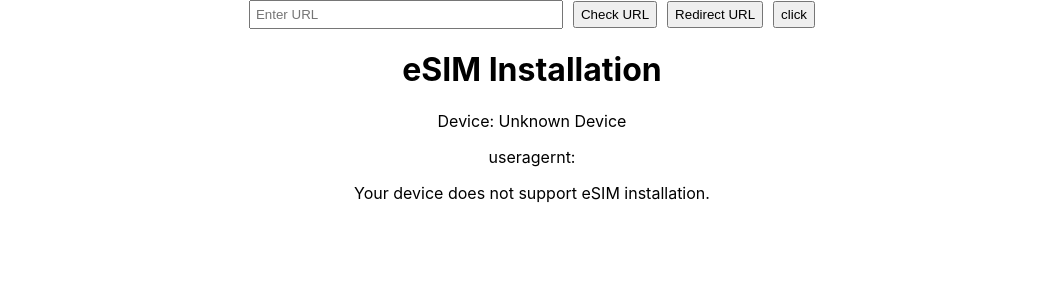
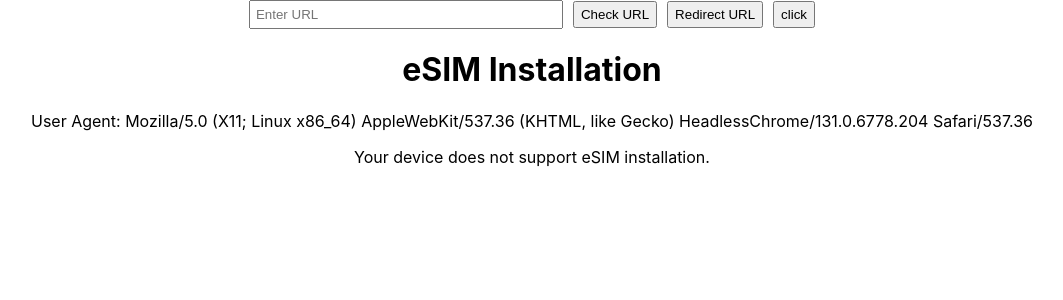
Before and after one commit to jaydipsonani/urlChecker, a React (Create React App) app: page / in a window 1280 px wide. Shown: the top 300 px of the page, without its empty margins (108-1171 px from the left). Built offline with nearby package versions, Linux system fonts and the light colour scheme.

Commit message:
Update eSIMChecker.js

```diff
--- a/src/eSIMChecker.js
+++ b/src/eSIMChecker.js
@@ -1,74 +1,141 @@
-import { useEffect, useState } from 'react';
+// import { useEffect, useState } from 'react';
 
-// Function to detect platform and possible eSIM support based on user agent
+// // Function to detect platform and possible eSIM support based on user agent
+// const detectEsimSupport = () => {
+//   const userAgent = navigator.userAgent || navigator.vendor || window.opera;
+
+//   // Function to get iOS device name based on user agent
+//   const getIosDeviceName = () => {
+//     const iosPatterns = [
+//     { pattern: /iPhone.*OS 16_1/, model: 'iPhone 8 Plus' },
+//   { pattern: /iPhone.*OS 16_7/, model: 'iPhone 11/11 Pro/11 Pro Max' },// Latest version for iPhone 11 series
+//   { pattern: /iPhone.*OS 17_0/, model: 'iPhone 12/12 mini/12 Pro/12 Pro Max' },
+//   { pattern: /iPhone.*OS 17_0/, model: 'iPhone 13/13 mini/13 Pro/13 Pro Max' },
+//   { pattern: /iPhone.*OS 17_0/, model: 'iPhone SE (2nd generation)' },
+//   { pattern: /iPhone.*OS 17_0/, model: 'iPhone 14/14 Plus/14 Pro/14 Pro Max' },
+//   { pattern: /iPhone.*OS 17_1/, model: 'iPhone 15/15 Plus/15 Pro/15 Pro Max' }, // Latest version for iPhone 15 series
+//   { pattern: /iPhone.*OS 16_0/, model: 'iPhone XS/XS Max/XR' },
+//     ];
+
+//     // Log userAgent for debugging
+//     console.log('User Agent:', userAgent);
+
+//     // Match user agent against known patterns
+//     for (const { pattern, model } of iosPatterns) {
+//       if (pattern.test(userAgent)) {
+//         return model;
+//       }
+//     }
+
+//     return 'iOS Device';
+//   };
+
+//   // Check if it's an iOS device
+//   if (/iPhone|iPad|iPod/i.test(userAgent)) {
+//     const deviceName = getIosDeviceName();
+//     return {
+//       isSupported: [
+//         'iPhone 11/11 Pro/11 Pro Max', 'iPhone 12/12 mini/12 Pro/12 Pro Max',
+//         'iPhone 13/13 mini/13 Pro/13 Pro Max','iPhone SE (2nd generation)',
+//         'iPhone 14/14 Plus/14 Pro/14 Pro Max','iPhone 15/15 Plus/15 Pro/15 Pro Max',
+//         'iPhone XS/XS Max/XR','iPhone 8 Plus',
+//       ].includes(deviceName),
+//       deviceName
+//     };
+//   }
+
+//   // Check if it's an Android device
+//   if (/Android/i.test(userAgent)) {
+//     const year = new Date().getFullYear();
+//     return {
+//       isSupported: year >= 2018,
+//       deviceName: 'Android Device'
+//     };
+//   }
+
+//   // Default to not supporting eSIM
+//   return {
+//     isSupported: false,
+//     deviceName: 'Unknown Device'
+//   };
+// };
+
+// const InstallESimPage = () => {
+//   const [esimInfo, setEsimInfo] = useState({ isSupported: false, deviceName: 'Unknown Device' });
+
+//   useEffect(() => {
+//     const { isSupported, deviceName } = detectEsimSupport();
+//     setEsimInfo({ isSupported, deviceName });
+//   }, []);
+
+//   // Function to redirect to the eSIM setup page for iOS
+//   const redirectToEsimSetup = () => {
+//     const smdpAddress = 'consumer.e-sim.global';
+//     const activationCode = 'TN2024032517501135006332';
+//     const url = `https://esimsetup.apple.com/esim_qrcode_provisioning?carddata=LPA:1$${smdpAddress}$${activationCode}`;
+
+//     window.location.href = url;
+//   };
+
+//   return (
+//     <div>
+//       <h1>eSIM Installation</h1>
+//       <p>Device: {esimInfo.deviceName}</p>
+//       <p>useragernt:</p>
+//        {esimInfo.isSupported ? (
+//         <>
+//       <p>userAgent:{esimInfo.userAgent}</p>
+//         <button onClick={redirectToEsimSetup}>Install eSIM</button>
+//         </>
+//       ) : (
+//         <p>Your device does not support eSIM installation.</p>
+//       )}
+//     </div>
+//   );
+// };
+
+// export default InstallESimPage;
+
+import React, { useState, useEffect } from 'react';
+
 const detectEsimSupport = () => {
   const userAgent = navigator.userAgent || navigator.vendor || window.opera;
 
-  // Function to get iOS device name based on user agent
-  const getIosDeviceName = () => {
-    const iosPatterns = [
-    { pattern: /iPhone.*OS 16_1/, model: 'iPhone 8 Plus' },
-  { pattern: /iPhone.*OS 16_7/, model: 'iPhone 11/11 Pro/11 Pro Max' },// Latest version for iPhone 11 series
-  { pattern: /iPhone.*OS 17_0/, model: 'iPhone 12/12 mini/12 Pro/12 Pro Max' },
-  { pattern: /iPhone.*OS 17_0/, model: 'iPhone 13/13 mini/13 Pro/13 Pro Max' },
-  { pattern: /iPhone.*OS 17_0/, model: 'iPhone SE (2nd generation)' },
-  { pattern: /iPhone.*OS 17_0/, model: 'iPhone 14/14 Plus/14 Pro/14 Pro Max' },
-  { pattern: /iPhone.*OS 17_1/, model: 'iPhone 15/15 Plus/15 Pro/15 Pro Max' }, // Latest version for iPhone 15 series
-  { pattern: /iPhone.*OS 16_0/, model: 'iPhone XS/XS Max/XR' },
-    ];
-
-    // Log userAgent for debugging
-    console.log('User Agent:', userAgent);
-
-    // Match user agent against known patterns
-    for (const { pattern, model } of iosPatterns) {
-      if (pattern.test(userAgent)) {
-        return model;
-      }
-    }
-
-    return 'iOS Device';
-  };
-
   // Check if it's an iOS device
   if (/iPhone|iPad|iPod/i.test(userAgent)) {
-    const deviceName = getIosDeviceName();
-    return {
-      isSupported: [
-        'iPhone 11/11 Pro/11 Pro Max', 'iPhone 12/12 mini/12 Pro/12 Pro Max',
-        'iPhone 13/13 mini/13 Pro/13 Pro Max','iPhone SE (2nd generation)',
-        'iPhone 14/14 Plus/14 Pro/14 Pro Max','iPhone 15/15 Plus/15 Pro/15 Pro Max',
-        'iPhone XS/XS Max/XR','iPhone 8 Plus',
-      ].includes(deviceName),
-      deviceName
-    };
+    const iOSVersionMatch = userAgent.match(/OS (\d+_\d+)/);
+    if (iOSVersionMatch) {
+      const version = iOSVersionMatch[1].replace('_', '.');
+      console.log("Version", version);
+      const supportedVersion = parseFloat(version) >= 12;
+      return { isSupported: supportedVersion, userAgent };
+    }
+    return { isSupported: false, userAgent };
   }
 
   // Check if it's an Android device
   if (/Android/i.test(userAgent)) {
-    const year = new Date().getFullYear();
-    return {
-      isSupported: year >= 2018,
-      deviceName: 'Android Device'
-    };
+    const androidVersionMatch = userAgent.match(/Android (\d+(\.\d+)?)/);
+    if (androidVersionMatch) {
+      const version = parseFloat(androidVersionMatch[1]);
+      console.log("Version", version);
+      return { isSupported: version > 13, userAgent };
+    }
+    return { isSupported: true, userAgent };
   }
 
   // Default to not supporting eSIM
-  return {
-    isSupported: false,
-    deviceName: 'Unknown Device'
-  };
+  return { isSupported: false, userAgent };
 };
 
 const InstallESimPage = () => {
-  const [esimInfo, setEsimInfo] = useState({ isSupported: false, deviceName: 'Unknown Device' });
+  const [esimInfo, setEsimInfo] = useState({ isSupported: false, userAgent: '' });
 
   useEffect(() => {
-    const { isSupported, deviceName } = detectEsimSupport();
-    setEsimInfo({ isSupported, deviceName });
+    const { isSupported, userAgent } = detectEsimSupport();
+    setEsimInfo({ isSupported, userAgent });
   }, []);
 
-  // Function to redirect to the eSIM setup page for iOS
   const redirectToEsimSetup = () => {
     const smdpAddress = 'consumer.e-sim.global';
     const activationCode = 'TN2024032517501135006332';
@@ -80,13 +147,9 @@ const InstallESimPage = () => {
   return (
     <div>
       <h1>eSIM Installation</h1>
-      <p>Device: {esimInfo.deviceName}</p>
-      <p>useragernt:</p>
-       {esimInfo.isSupported ? (
-        <>
-      <p>userAgent:{esimInfo.userAgent}</p>
+      <p>User Agent: {esimInfo.userAgent}</p> {/* Display the user agent */}
+      {esimInfo.isSupported ? (
         <button onClick={redirectToEsimSetup}>Install eSIM</button>
-        </>
       ) : (
         <p>Your device does not support eSIM installation.</p>
       )}
@@ -95,6 +158,8 @@ const InstallESimPage = () => {
 };
 
 export default InstallESimPage;
+
+
 
 // ========================================================================================
 
```
